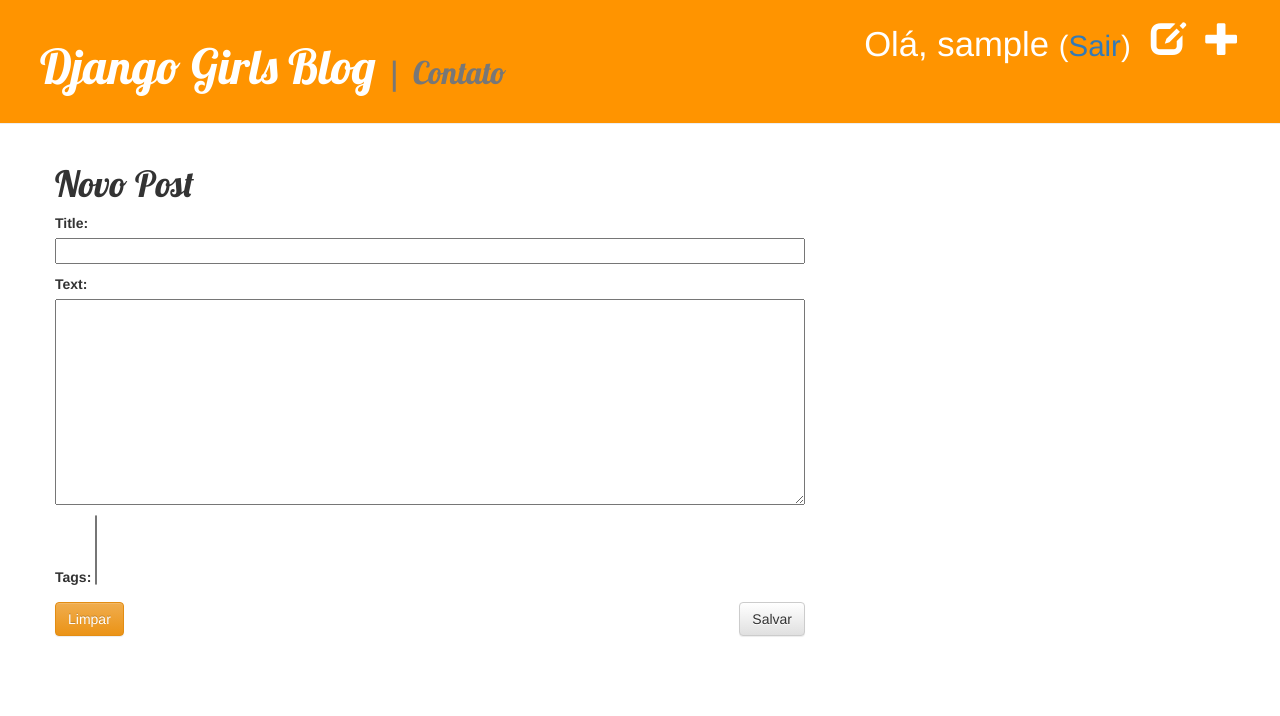
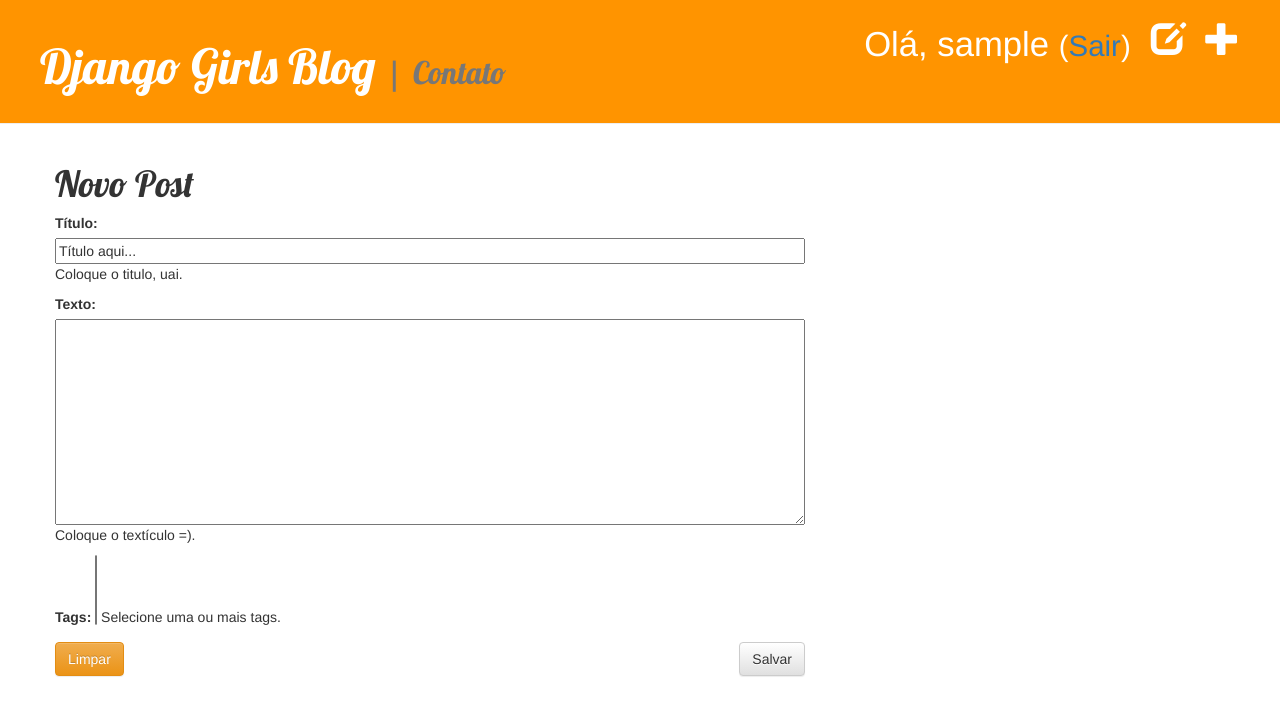
Before and after one commit to alegume/blog, a Django app: page /post/new/ in a window 1280 px wide. Shown: the top 716 px of the page. Run offline with Django 3.2, Linux system fonts and the light colour scheme; the visitor is signed in with stand-in values (Sample User, id 1); data that the repository does not hold is empty; some libraries are stand-ins or nearby versions.

Commit message:
tags added

```diff
--- a/blog/forms.py
+++ b/blog/forms.py
@@ -1,19 +1,33 @@
 from django import forms
+from django.utils.translation import ugettext_lazy as _
+
 from .models import Post, Comment
 
 class PostForm(forms.ModelForm):
 
-
     class Meta:
         model = Post
-        fields = ('title', 'text', 'tags')
+        fields = ('title', 'text', 'tags', )
+        widgets = {
+            # 'tags': forms.CheckboxSelectMultiple,
+        }
+        labels = {
+            'title': _('Título'),
+            'text': _('Texto'),
+        }
+        help_texts = {
+            'title': _('Coloque o titulo, uai.'),
+            'text': _('Coloque o textículo =).'),
+            'tags': _('Selecione uma ou mais tags.'),
+        }
+
 
 class CommentForm(forms.ModelForm):
-
 
     class Meta:
         model = Comment
         fields = ('author', 'text', )
+
 
 class ContatoForm(forms.Form):
 
--- a/blog/models.py
+++ b/blog/models.py
@@ -2,14 +2,10 @@
 
 from django.utils import timezone
 
-class Tag(models.Model):
-    nome = models.CharField(max_length=50)
-
-    def __str__(self):
-        return self.nome
 
 class Post(models.Model):
     author = models.ForeignKey('auth.User', on_delete=models.CASCADE)
+    # contribs = models.ManyToManyField('auth.User')
     title = models.CharField(max_length=200)
     text = models.TextField()
     created_date = models.DateTimeField(
@@ -17,7 +13,7 @@
     published_date = models.DateTimeField(
             blank=True, null=True)
     visits = models.PositiveIntegerField(default=0)
-    tags = models.ManyToManyField(Tag)
+    tags = models.ManyToManyField('blog.Tag', blank=True)
 
     def publish(self):
         self.published_date = timezone.now()
@@ -43,3 +39,11 @@
 
     def __str__(self):
         return self.text
+
+class Tag(models.Model):
+    nome = models.CharField(max_length=50)
+    # editable excludes from auto form/view generate
+    created_date = models.DateTimeField(default=timezone.now, editable=False)
+
+    def __str__(self):
+        return self.nome
--- a/blog/static/css/blog.css
+++ b/blog/static/css/blog.css
@@ -1,4 +1,3 @@
-
 .comment {
     margin: 20px 0px 20px 20px;
 }
--- a/blog/urls.py
+++ b/blog/urls.py
@@ -3,6 +3,7 @@
 
 urlpatterns = [
     url(r'^$', views.post_list, name='post_list'),
+    url(r'^tags/(?P<pk>\d+)/$', views.post_tag_list, name='post_tag_list'),
     url(r'^post/(?P<pk>\d+)/$', views.post_detail, name='post_detail'),
     url(r'^post/new/$', views.new_post, name='new_post'),
     url(r'^post/(?P<pk>\d+)/edit/$', views.post_edit, name='post_edit'),
--- a/blog/views.py
+++ b/blog/views.py
@@ -13,6 +13,10 @@
 
 def post_list(request):
     posts = Post.objects.filter(published_date__lte=timezone.now()).order_by('-published_date')
+    return render(request, 'blog/post_list.html', {'posts': posts})
+
+def post_tag_list(request, pk):
+    posts = Post.objects.filter(tags__id=pk)
     return render(request, 'blog/post_list.html', {'posts': posts})
 
 def post_detail(request, pk):
@@ -36,21 +40,26 @@
             post.author = request.user
             # post.published_date = timezone.now()
             post.save()
+            # forcing to save the m2m attributte 'cause of commit=False
+            form.save_m2m()
             return redirect('post_detail', pk=post.pk)
     else:
-        form = PostForm()
+        form = PostForm(initial={'title': 'Título aqui...'})
         return render(request, 'blog/post_edit.html', {'form': form})
 
 @login_required
 def post_edit(request, pk):
     post = get_object_or_404(Post, pk=pk)
     if request.method == "POST":
+        # update the instance
         form = PostForm(request.POST, instance=post)
         if form.is_valid():
             post = form.save(commit=False)
             post.author = request.user
             # post.published_date = timezone.now()
             post.save()
+            # forcing to save the m2m attributte 'cause of commit=False
+            form.save_m2m()
             return redirect('post_detail', pk=post.pk)
     else:
         form = PostForm(instance=post)
```
Also changed, not shown: blog/templates/blog/post_detail.html (+6 -1 lines), blog/templates/blog/post_list.html (+6 -1 lines).
